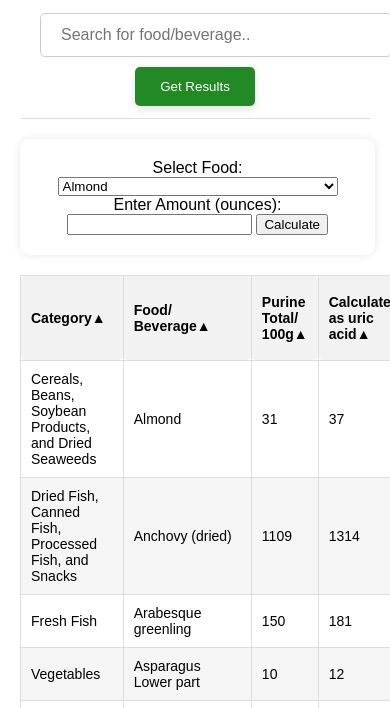
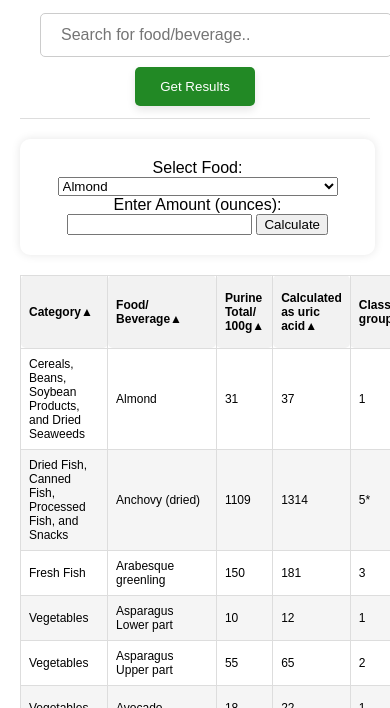
Before and after one commit to Yukitnz/puri, a plain HTML site: page index.html in a window 390 px wide. Shown: the part 136-844 px from the top of the page. Drawn offline with Linux system fonts and the light colour scheme.

Commit message:
Update style.css

```diff
--- a/style.css
+++ b/style.css
@@ -102,4 +102,9 @@ tr:nth-child(even) {
     .calculation-container {
         width: 90%; /* Set width to 90% of the container for smaller screens */
     }
+    th,
+    td {
+        padding: 8px; /* Adjusted padding for smaller screens */
+        font-size: 12px; /* Adjusted font size for smaller screens */
+    }
 }
```
